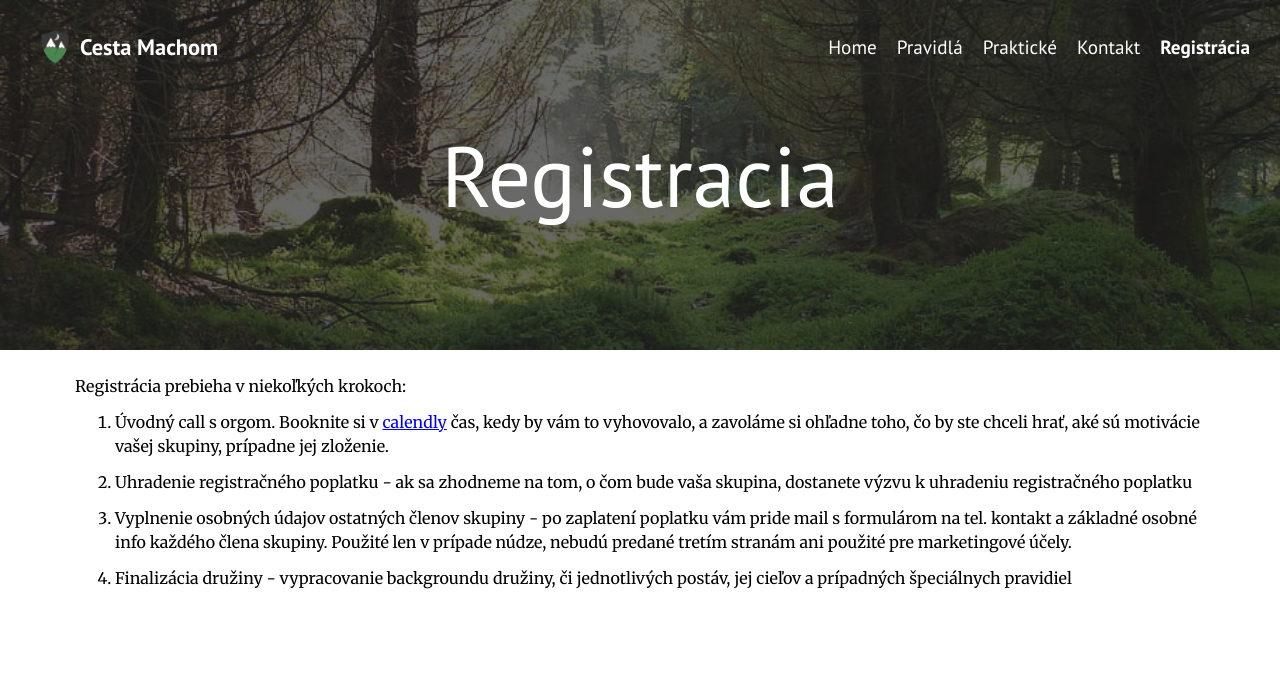
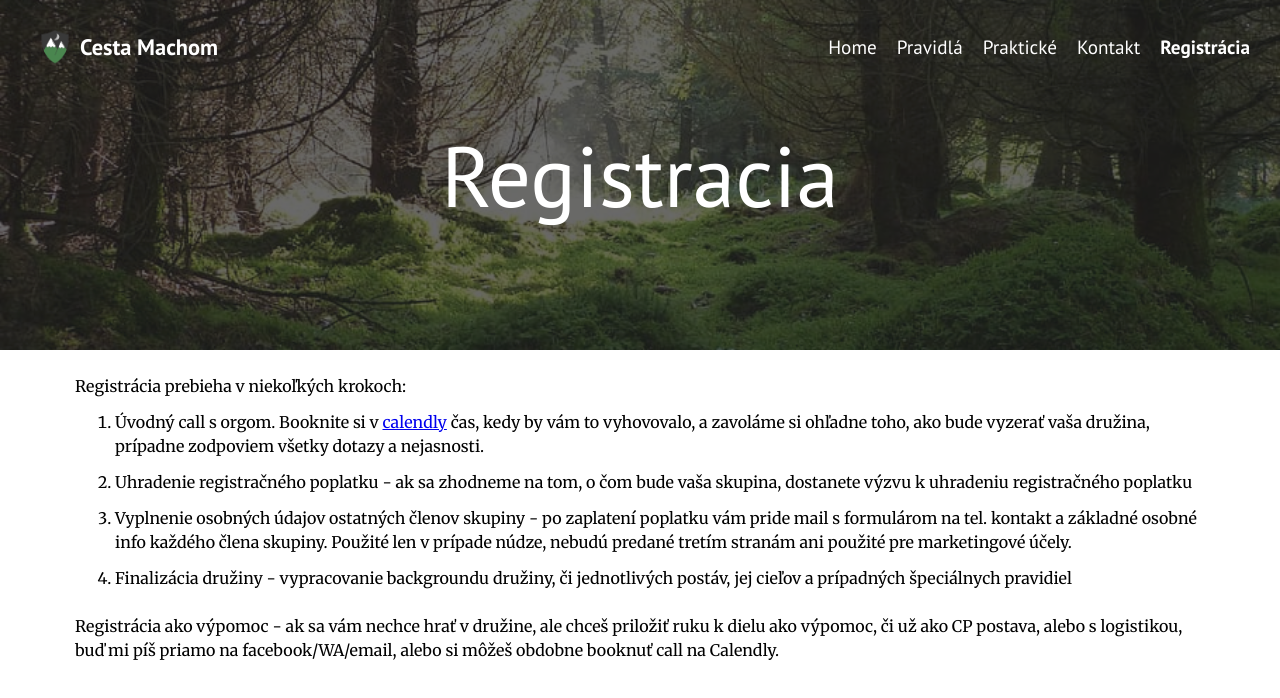
Before and after one commit to Xlebo/larpovacka_fe, a React (Vite) app: page /registracia in a window 1280 px wide. Shown: the top 698 px of the page. Built offline with nearby package versions, Linux system fonts and the light colour scheme.

Commit message:
calendly

```diff
--- a/src/pages/Registracia.jsx
+++ b/src/pages/Registracia.jsx
@@ -5,9 +5,11 @@ export default function Registracia() {
                 <p>
                     Registrácia prebieha v niekoľkých krokoch:
                     <ol>
-                        <li>Úvodný call s orgom. Booknite si v <a href="https://calendly.com">calendly</a> čas, kedy by
-                            vám to vyhovovalo, a zavoláme si
-                            ohľadne toho, čo by ste chceli hrať, aké sú motivácie vašej skupiny, prípadne jej zloženie.
+                        <li>Úvodný call s orgom. Booknite si v <a
+                            href="https://calendly.com/xlebo/30min" target="_blank"
+                            rel="noopener noreferrer">calendly</a> čas, kedy by
+                            vám to vyhovovalo, a zavoláme si ohľadne toho, ako bude vyzerať vaša družina, prípadne
+                            zodpoviem všetky dotazy a nejasnosti.
                         </li>
                         <li>Uhradenie registračného poplatku - ak sa zhodneme na tom, o čom bude vaša skupina, dostanete
                             výzvu k uhradeniu registračného poplatku
@@ -22,6 +24,10 @@ export default function Registracia() {
                             prípadných špeciálnych pravidiel
                         </li>
                     </ol>
+                    <br/>
+                    Registrácia ako výpomoc - ak sa vám nechce hrať v družine, ale chceš priložiť ruku k dielu ako
+                    výpomoc, či už ako CP postava, alebo s logistikou, buď mi píš priamo na facebook/WA/email, alebo si
+                    môžeš obdobne booknuť call na Calendly.
                 </p>
             </section>
 
```
